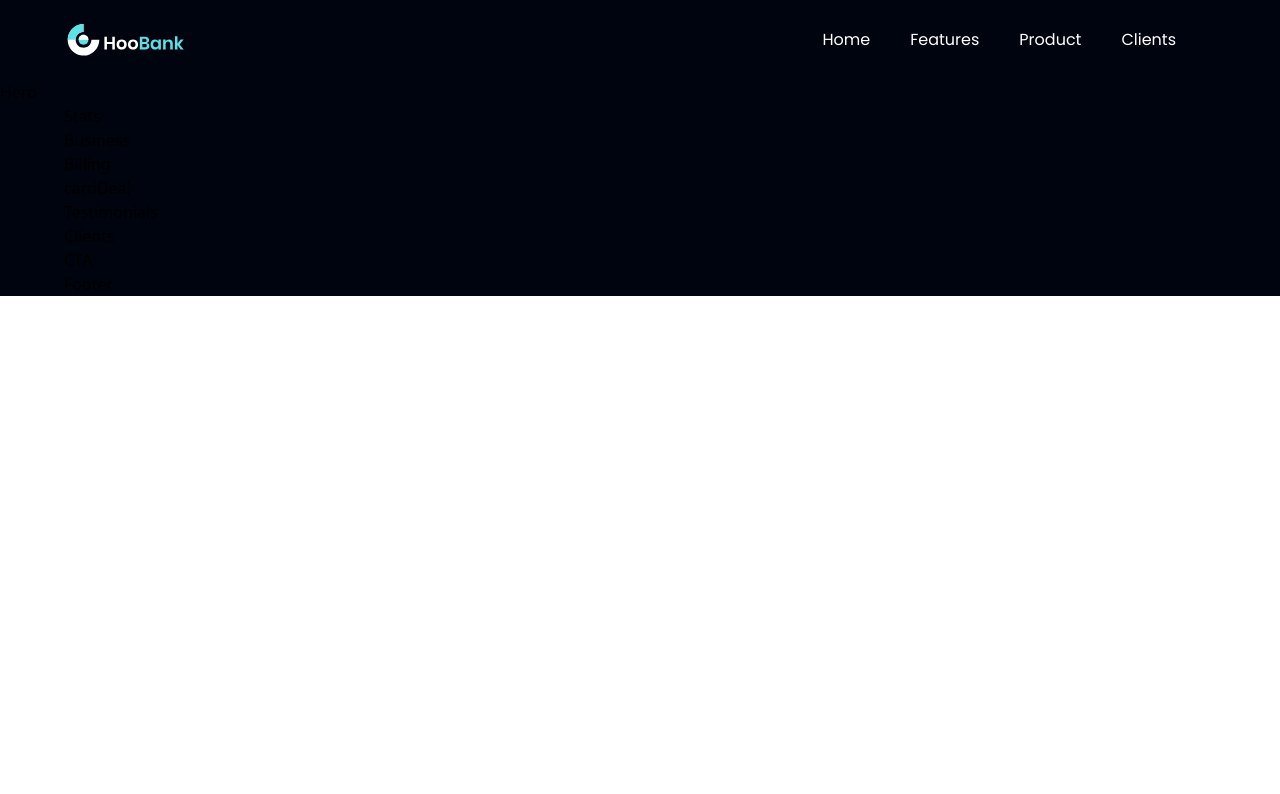
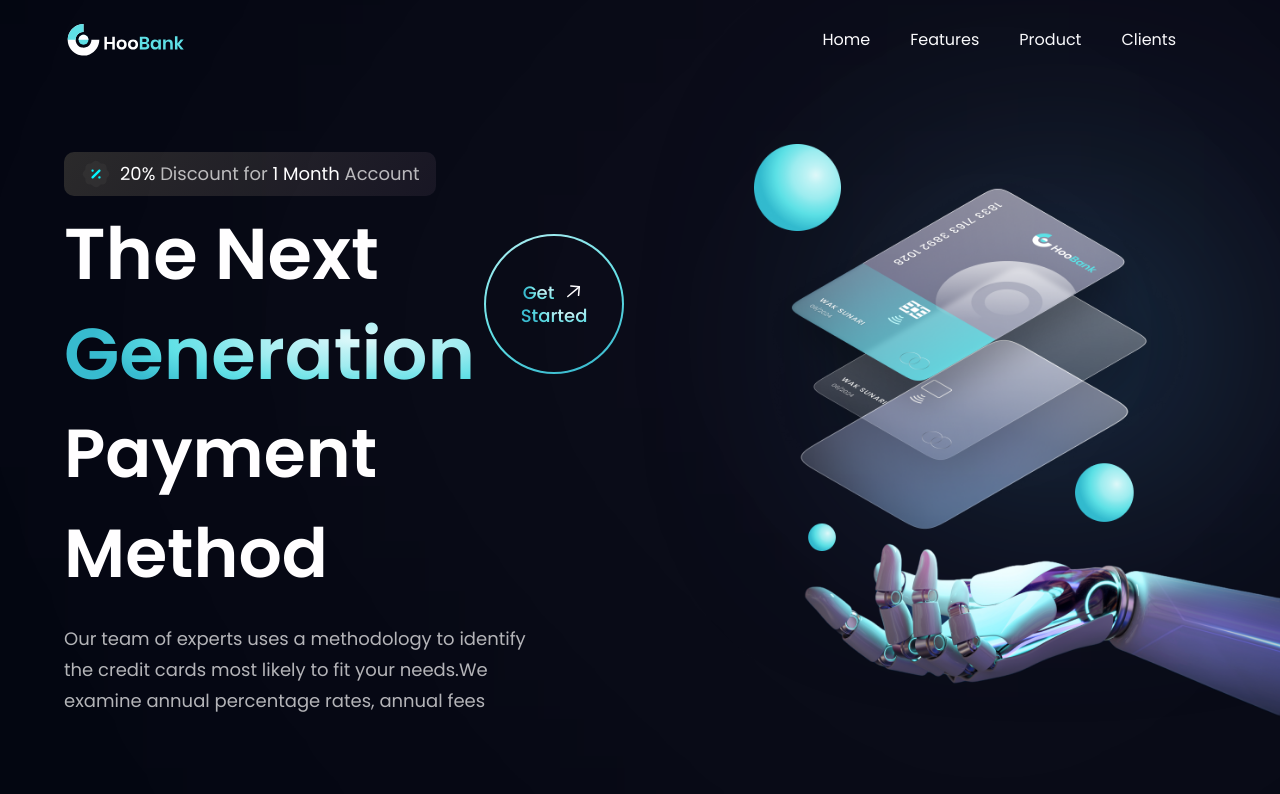
Before and after one commit to foverokavindz/Modern-Bank-App, a React (Vite) app in the folder bank_modern_app/: page / in a window 1280 px wide. Shown: the top 794 px of the page. Built offline with nearby package versions, Linux system fonts and the light colour scheme.

Commit message:
Done Hero section

```diff
--- a/bank_modern_app/src/components/GetStarted.jsx
+++ b/bank_modern_app/src/components/GetStarted.jsx
@@ -1,7 +1,28 @@
-import React from 'react';
+import styles from '../style';
+import { arrowUp } from '../assets';
 
 const GetStarted = () => {
-  return <div>GetStarted</div>;
+  return (
+    <div
+      className={`${styles.flexCenter} w-[140px] h-[140px] rounded-full bg-blue-gradient p-[2px] cursor-pointer`}
+    >
+      <div
+        className={` ${styles.flexCenter} flex-col bg-primary w-[100%] h-[100%] rounded-full`}
+      >
+        <div className={`${styles.flexStart} flex-row`}>
+          <p
+            className={`font-poppins font-medium text-[18px] leading-[23px] mr-2`}
+          >
+            <span className="text-gradient">Get</span>
+          </p>
+          <img src={arrowUp} className="w-[23px] h-[23px] object-contain" />
+        </div>
+        <p className={`font-poppins font-medium text-[18px] leading-[23px]`}>
+          <span className="text-gradient">Started</span>
+        </p>
+      </div>
+    </div>
+  );
 };
 
 export default GetStarted;
--- a/bank_modern_app/src/components/Hero.jsx
+++ b/bank_modern_app/src/components/Hero.jsx
@@ -1,7 +1,70 @@
-import React from 'react';
+import styles from '../style';
+import { discount, robot } from '../assets';
+import GetStarted from './GetStarted';
 
 const Hero = () => {
-  return <div>Hero</div>;
+  return (
+    <section
+      id="home"
+      className={`flex md:flex-row flex-col ${styles.paddingY}`}
+    >
+      <div
+        className={`flex-1 ${styles.flexStart} flex-col xl:px-0 sm:px-16 px-6`}
+      >
+        <div
+          className={` flex items-center flex-row  py-[6px] px-4 bg-discount-gradient rounded-[10px] mb-2`}
+        >
+          <img src={discount} alt="Discount" className="w-[32px] h-[32px]" />
+          <p className={`${styles.paragraph} ml-2`}>
+            <span className="text-white">20%</span> Discount for{' '}
+            <span className="text-white">1 Month</span> Account
+          </p>
+        </div>
+
+        <div className={` flex flex-row justify-between items-center w-full`}>
+          <h1
+            className={`flex-1 font-poppins font-semibold ss:text-[72px] text-[52px] text-white ss:leading-[100px] leading-[75px]`}
+          >
+            The Next <br className="sm:block hidden" />{' '}
+            <span className="text-gradient">Generation</span>
+          </h1>
+
+          <div className={`ss:flex hidden md:mr-4 mr-0`}>
+            <GetStarted />
+          </div>
+        </div>
+
+        <h1
+          className={` font-poppins font-semibold ss:text-[68px] text-[52px] text-white ss:leading-[100px] leading-[75px] w-full`}
+        >
+          Payment Method
+        </h1>
+
+        <p className={`${styles.paragraph} max-w-[470px] mt-5`}>
+          Our team of experts uses a methodology to identify the credit cards
+          most likely to fit your needs.We examine annual percentage rates,
+          annual fees
+        </p>
+      </div>
+
+      <div
+        className={`flex-1 flex ${styles.flexCenter} md:my-0 my-10 relative`}
+      >
+        <img
+          src={robot}
+          alt="Billing"
+          className="w-[100%] h-[100%] relative z-[5]"
+        />
+        <div className="absolute z-[0] w-[40%] h-[35%] top-0 pink__gradient" />
+        <div className="absolute z-[1] w-[80%] h-[80%] rounded-full bottom-40 white__gradient" />
+        <div className="absolute z-[0] w-[50%] h-[50%] right-20 bottom-20 top-0 blue__gradient" />
+      </div>
+
+      <div className={`ss:hidden ${styles.flexCenter}`}>
+        <GetStarted />
+      </div>
+    </section>
+  );
 };
 
 export default Hero;
```
